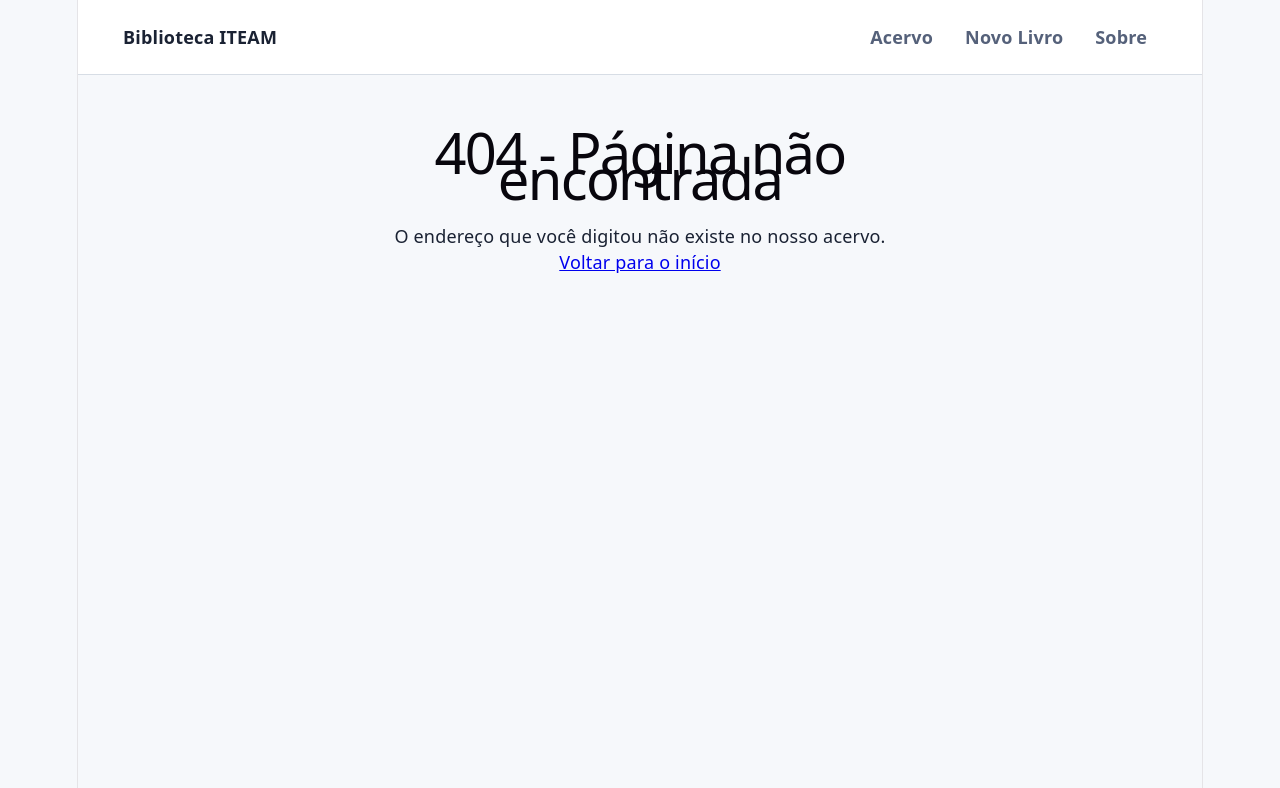
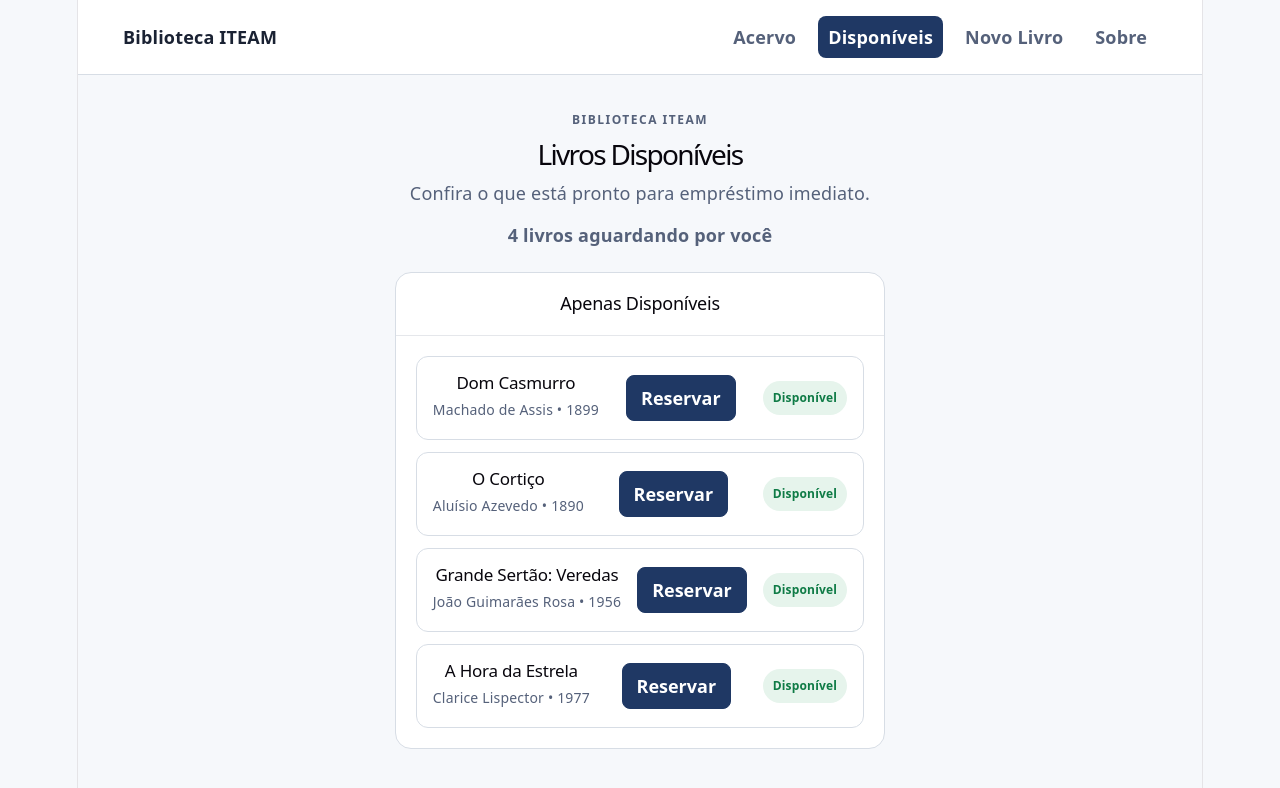
Before and after one commit to lucassilvafaceboook-sudo/reserva-biblioteca-silva-lucas, a React (Vite) app: page /disponiveis in a window 1280 px wide. Before the commit this address had no page. Shown: the top 788 px of the page. Built offline with nearby package versions, Linux system fonts and the light colour scheme.

Commit message:
feat: conclui rotas, paginas e desafios opcionais

```diff
--- a/src/App.jsx
+++ b/src/App.jsx
@@ -4,6 +4,7 @@ import AcervoPage from "./pages/AcervoPage";
 import NovoLivroPage from "./pages/NovoLivroPage";
 import SobrePage from "./pages/SobrePage";
 import NotFoundPage from "./pages/NotFoundPage";
+import DisponiveisPage from "./pages/DisponiveisPage"; // Nova importação
 
 export default function App() {
   return (
@@ -12,6 +13,7 @@ export default function App() {
         <strong>Biblioteca ITEAM</strong>
         <nav aria-label="Navegação principal">
           <NavLink to="/" end>Acervo</NavLink>
+          <NavLink to="/disponiveis">Disponíveis</NavLink> {/* Novo Link */}
           <NavLink to="/novo">Novo Livro</NavLink>
           <NavLink to="/sobre">Sobre</NavLink>
         </nav>
@@ -20,6 +22,7 @@ export default function App() {
       <main className="app">
         <Routes>
           <Route path="/" element={<AcervoPage />} />
+          <Route path="/disponiveis" element={<DisponiveisPage />} /> {/* Nova Rota */}
           <Route path="/novo" element={<NovoLivroPage />} />
           <Route path="/sobre" element={<SobrePage />} />
           <Route path="*" element={<NotFoundPage />} />
--- a/src/components/BookForm.jsx
+++ b/src/components/BookForm.jsx
@@ -1,14 +1,11 @@
 import { useContext, useState } from "react";
 import { BooksContext } from "../context/BooksContext";
+import { useNavigate } from "react-router";
 
 export default function BookForm() {
-  const booksContext = useContext(BooksContext);
+  const { handleAddBook } = useContext(BooksContext);
+  const navigate = useNavigate();
 
-  if (!booksContext) {
-    throw new Error("BookForm precisa estar dentro de BooksProvider.");
-  }
-
-  const { handleAddBook } = booksContext;
   const [form, setForm] = useState({ title: "", author: "", year: "" });
   const [error, setError] = useState("");
 
@@ -42,6 +39,9 @@ export default function BookForm() {
 
     setForm({ title: "", author: "", year: "" });
     setError("");
+
+    // Redirecionamento programático para a rota raiz após o cadastro
+    navigate("/");
   }
 
   return (
--- /dev/null
+++ b/src/pages/DisponiveisPage.jsx
@@ -0,0 +1,41 @@
+import { useContext } from "react";
+import { BooksContext } from "../context/BooksContext";
+import BookCard from "../components/BookCard";
+import Panel from "../components/Panel";
+
+export default function DisponiveisPage() {
+  // Consumimos a lista completa e a função de reservar do contexto
+  const { books, handleReserve } = useContext(BooksContext);
+
+  // Filtramos apenas os livros disponíveis
+  const availableBooks = books.filter(book => book.available);
+
+  return (
+    <>
+      <header className="hero">
+        <p className="eyebrow">BIBLIOTECA ITEAM</p>
+        <h1>Livros Disponíveis</h1>
+        <p>Confira o que está pronto para empréstimo imediato.</p>
+        <p style={{ marginTop: '16px', fontWeight: 'bold' }}>
+          {availableBooks.length} livros aguardando por você
+        </p>
+      </header>
+
+      <Panel title="Apenas Disponíveis">
+        {availableBooks.length === 0 ? (
+          <p>Nenhum livro disponível no momento.</p>
+        ) : (
+          <section className="book-list">
+            {availableBooks.map((book) => (
+              <BookCard
+                key={book.id}
+                {...book}
+                onReserve={handleReserve}
+              />
+            ))}
+          </section>
+        )}
+      </Panel>
+    </>
+  );
+}
```
